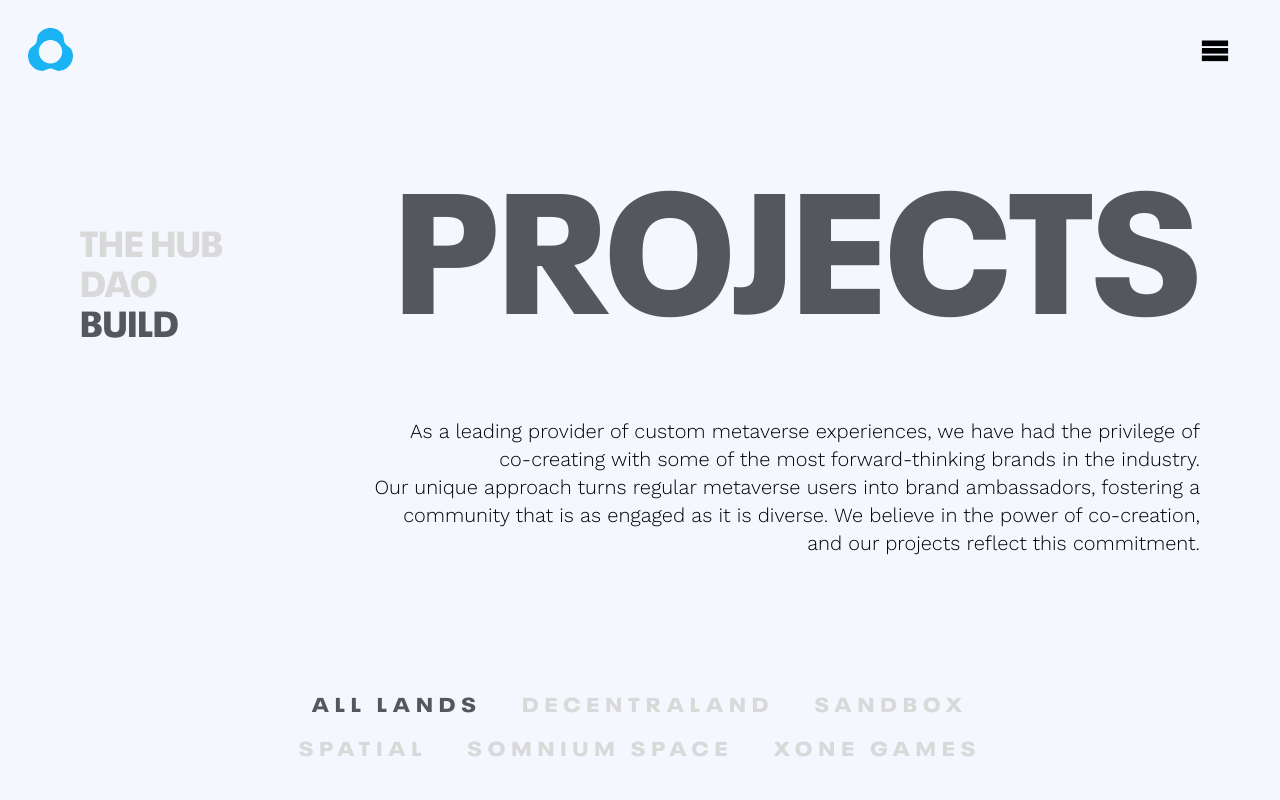
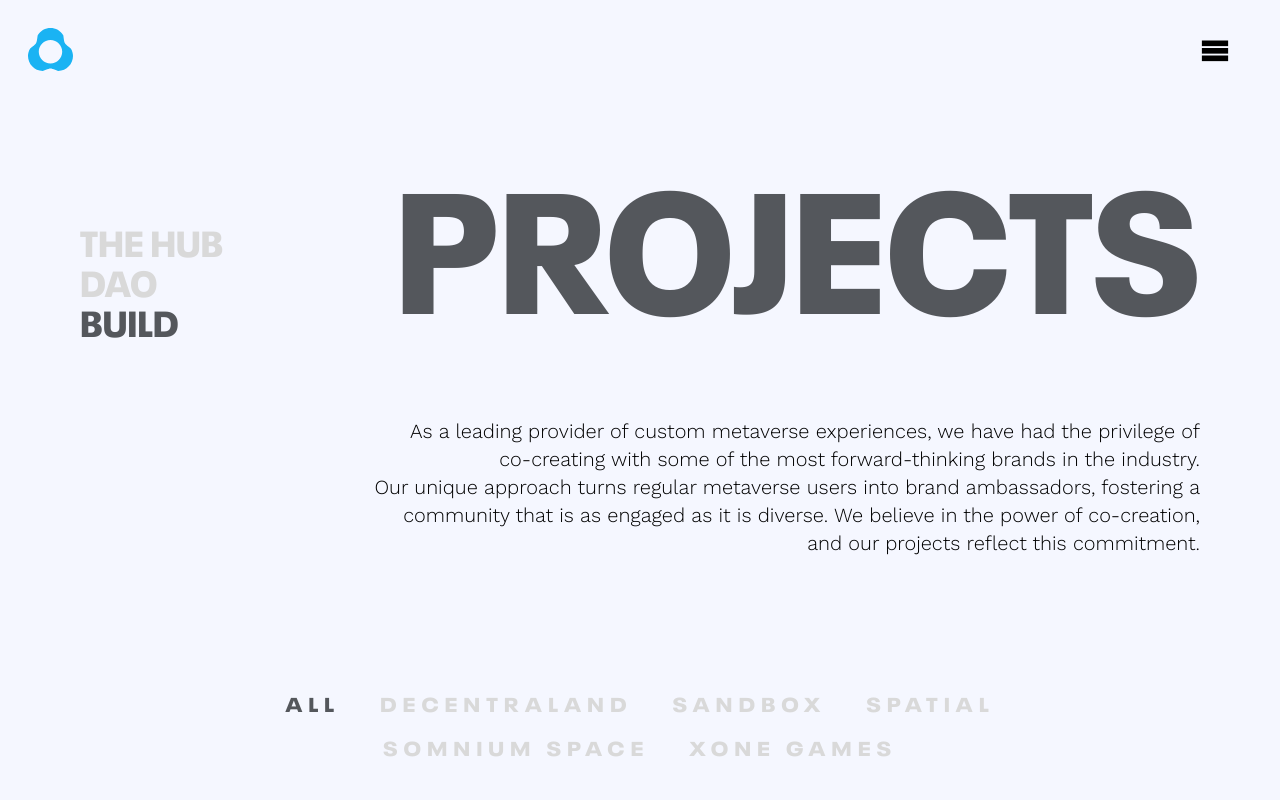
Before and after one commit to thehubdao/MGH-WebLanding, a Next.js app: page /projects in a window 1280 px wide. Shown: the top 800 px of the page. Built offline with nearby package versions, Linux system fonts and the light colour scheme.

Commit message:
update enum

```diff
--- a/enums/project.enum.ts
+++ b/enums/project.enum.ts
@@ -24,7 +24,7 @@
 export type MetaverseOptionsKey = keyof typeof MetaverseOptions;
 
 export enum MetaverseOptions {
-  all = "All Lands",
+  all = "All",
   decentraland = "Decentraland",
   sandbox = "Sandbox",
   spatial = "Spatial",
```
